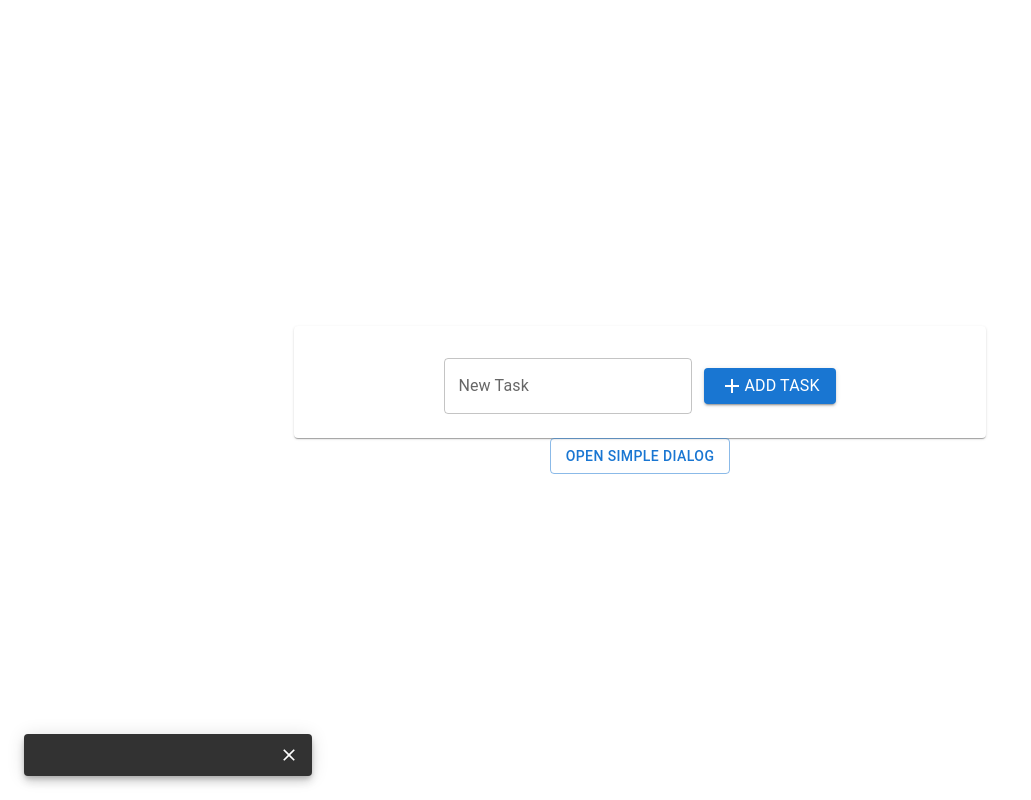
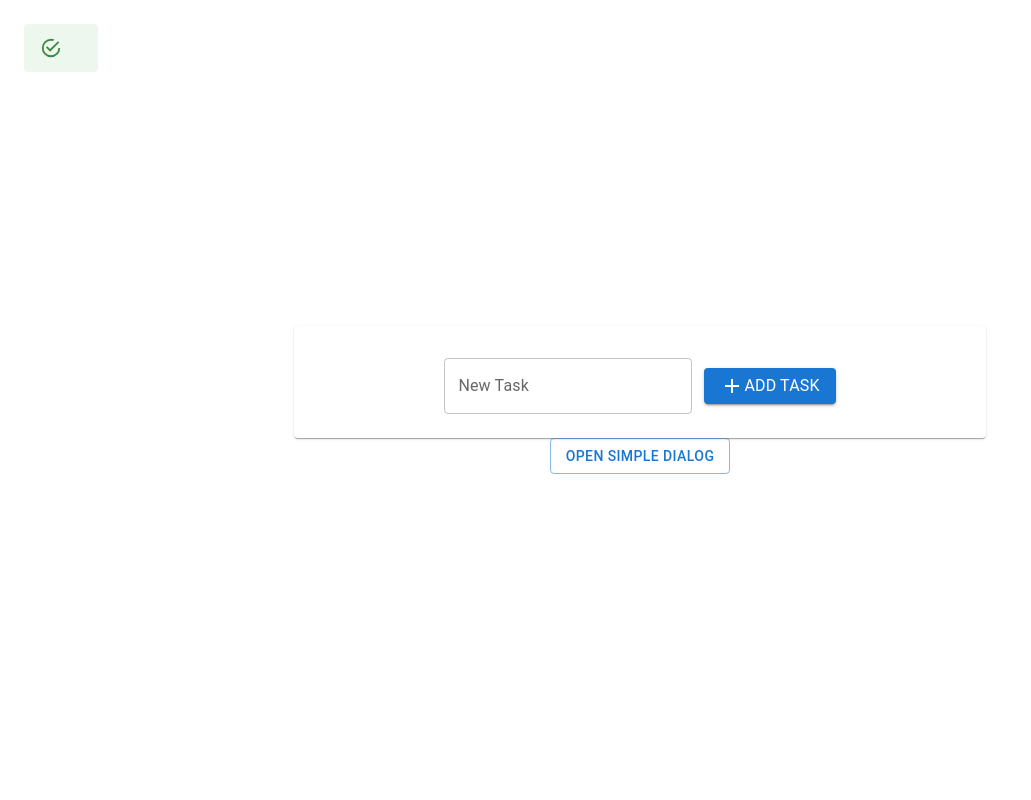
Before and after one commit to OSUMed/todolist-srikanth-userstories, a React (Create React App) app in the folder todolist-userstories/: page / in a window 1280 px wide. Both pictures are taken after a click on the button "OPEN SIMPLE DIALOG". Shown: the whole page, without its empty margins (0-1031 px from the left). Built offline with nearby package versions, Linux system fonts and the light colour scheme.

Commit message:
add more snackbar configurations and styling
1. Added placement of snackbar popup
2. added undo feature for user experience

```diff
--- a/todolist-userstories/src/components/ToDoList.jsx
+++ b/todolist-userstories/src/components/ToDoList.jsx
@@ -16,6 +16,7 @@ import {
   Dialog,
   DialogActions,
   Snackbar,
+  Alert,
 } from "@mui/material";
 import DialogContent from "@mui/material/DialogContent";
 import DialogContentText from "@mui/material/DialogContentText";
@@ -38,11 +39,14 @@ const ToDoList = () => {
     open: false,
     vertical: "bottom",
     horizontal: "right",
+    severity: "",
   });
   const [task, setTask] = useState("");
   const [error, setError] = useState(false);
-  const { vertical, horizontal, open } = openSnackBar;
+  const { vertical, horizontal, open, severity } = openSnackBar;
   const [snackBarMessage, setSnackBarMessage] = useState("");
+  const [taskRestored, setTaskRestored] = useState(false);
+  const [actionType, setActionType] = useState("");
 
   // Local Storage Logic:
   useEffect(() => {
@@ -73,48 +77,53 @@ const ToDoList = () => {
   };
 
   const handleDeleteDialogOpen = (task) => {
+    setOpenDeleteDialog(false);
     setSelectedTask(task);
     setOpenDeleteDialog(true);
   };
 
   const handleDeleteConfirmation = (task) => {
+    setTaskRestored(false);
+    setActionType("delete");
     let taskId = task.id;
     setToDoList((prevToDoList) => {
       return prevToDoList.filter((task) => task.id !== taskId);
     });
     setOpenDeleteDialog(false);
-    setOpenSnackBar({ ...openSnackBar, open: true });
+    setOpenSnackBar({ ...openSnackBar, open: true, severity: "success" });
     setSnackBarMessage("Task deleted successfully");
   };
   const handleCloseSnackBar = (event, reason) => {
     if (reason === "clickaway") {
       return;
     }
-
+    setOpenDeleteDialog(false);
+    setSelectedTask("");
     setOpenSnackBar({ ...openSnackBar, open: false });
   };
 
-  const handleCloseSnackBarDialog = () => {
+  const handleRestoreSnackBarDialog = () => {
     setOpenSnackBar({ ...openSnackBar, open: true });
     setToDoList((prevToDoList) => {
       return prevToDoList ? [selectedTask, ...prevToDoList] : [selectedTask];
     });
     setSelectedTask("");
+    setTaskRestored(true);
+    setActionType("restore");
     setSnackBarMessage("Task restored successfully");
   };
 
   const action = (
     <React.Fragment>
-      {selectedTask && (
+      {actionType === "delete" && (
+        <>
           <Button
             color="secondary"
             size="small"
-          onClick={handleCloseSnackBarDialog}
+            onClick={handleRestoreSnackBarDialog}
           >
             UNDO
           </Button>
-      )}
-
           <IconButton
             size="small"
             aria-label="close"
@@ -123,6 +132,8 @@ const ToDoList = () => {
           >
             <CloseIcon fontSize="small" />
           </IconButton>
+        </>
+      )}
     </React.Fragment>
   );
 
@@ -143,7 +154,8 @@ const ToDoList = () => {
 
     setTask("");
     setError(false);
-    setOpenSnackBar({ ...openSnackBar, open: true });
+    setActionType("create");
+    setOpenSnackBar({ ...openSnackBar, open: true, severity: "success" });
     setSnackBarMessage("Task added successfully");
   };
 
@@ -260,24 +272,25 @@ const ToDoList = () => {
       <HandleDialogClose
         setOpen={setOpenDeleteDialog}
         open={openDeleteDialog}
-        handleClose={handleCloseSnackBarDialog}
+        handleClose={handleCloseSnackBar}
         handleDeleteConfirmation={handleDeleteConfirmation}
         task={selectedTask}
       />
 
       <MessageSnackbar
         anchorOrigin={{ vertical, horizontal }}
-        open={openSnackBar.open}
+        openSnackBar={openSnackBar}
         handleClose={handleCloseSnackBar}
         feedbackMessage={snackBarMessage}
         action={action}
+        handleCloseSnackBar={handleCloseSnackBar}
       />
     </Box>
   );
 };
 
 const HandleDialogClose = (props) => {
-  const { open, setOpen, handleClose, handleDeleteConfirmation, task } = props;
+  const { open, handleClose, handleDeleteConfirmation, task } = props;
   return (
     <Dialog open={open} onClose={handleClose}>
       <DialogTitle>Delete message</DialogTitle>
@@ -309,16 +322,30 @@ const HandleDialogClose = (props) => {
   );
 };
 
-const MessageSnackbar = ({ open, handleClose, feedbackMessage, action }) => {
+const MessageSnackbar = ({
+  openSnackBar,
+  handleClose,
+  feedbackMessage,
+  action,
+  handleCloseSnackBarDialog,
+  handleCloseSnackBar,
+}) => {
+  const { open, severity, vertical, horizontal } = openSnackBar;
   return (
     <div>
       <Snackbar
         open={open}
         autoHideDuration={6000}
-        onClose={handleClose}
-        message={feedbackMessage}
+        anchorOrigin={{ vertical, horizontal }}
+      >
+        <Alert
+          onClose={handleCloseSnackBar}
+          severity={severity}
           action={action}
-      />
+        >
+          {feedbackMessage}
+        </Alert>
+      </Snackbar>
     </div>
   );
 };
```
Lines whose indentation alone changed are shown as unchanged.
